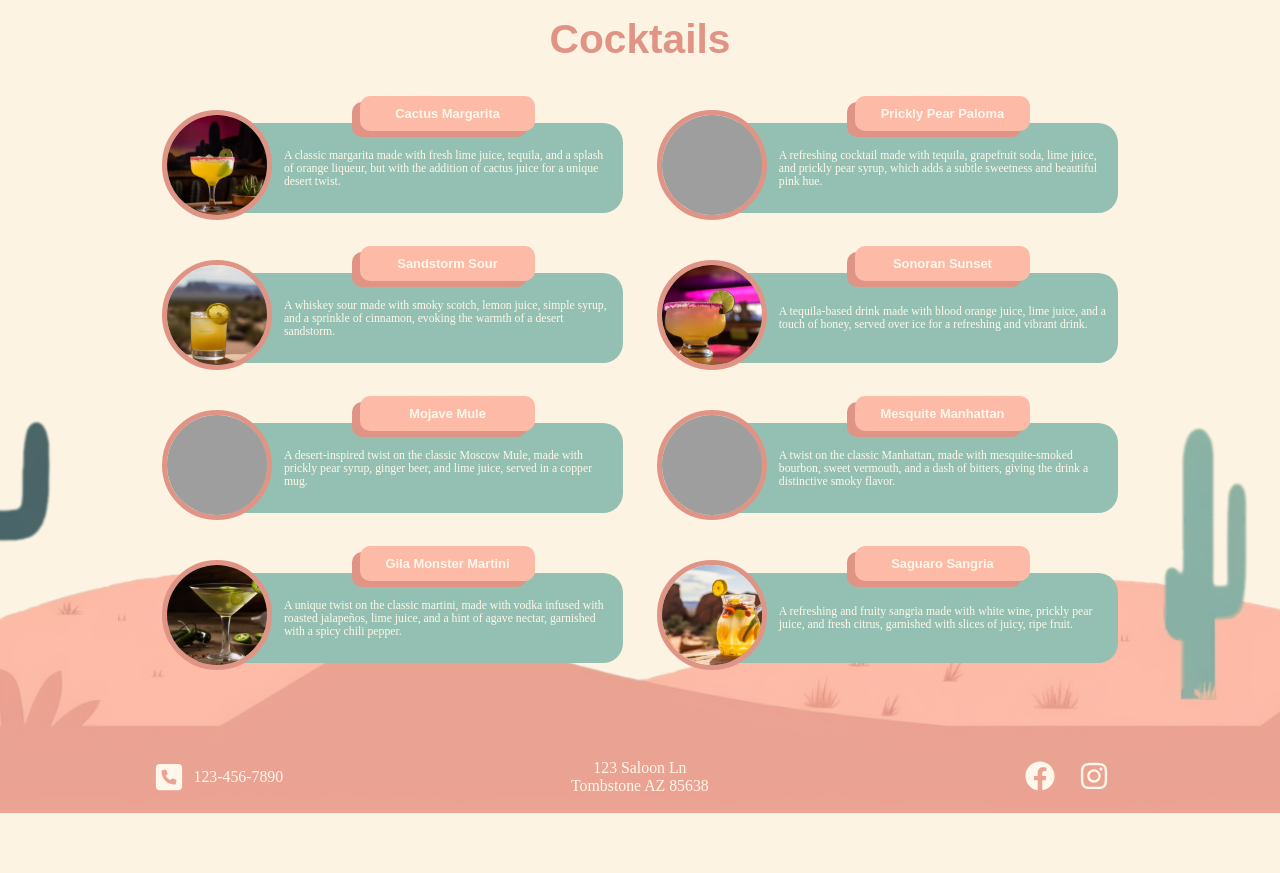
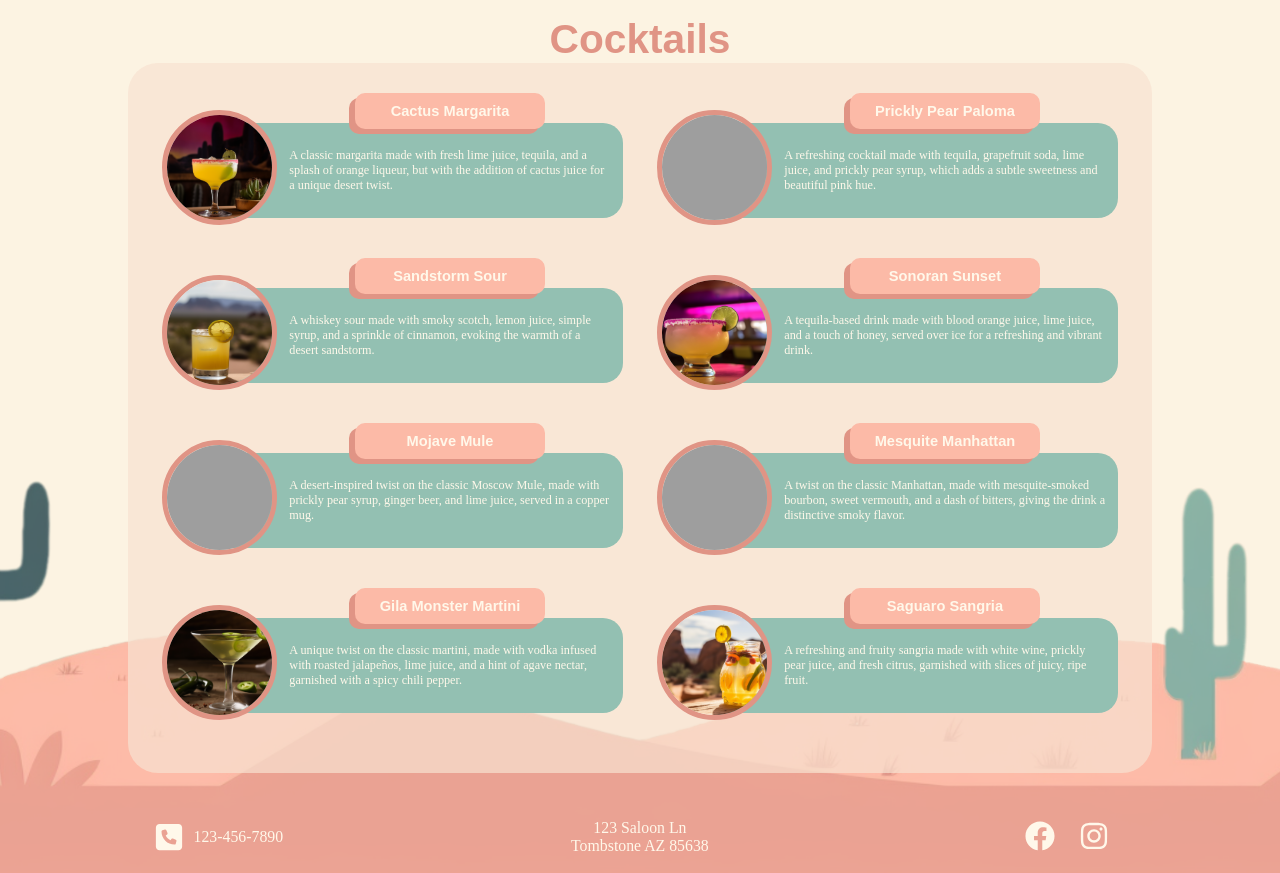
Before and after one commit to kjacobsen327/kjacobsen327.github.io, a PHP site: page /web150_asn5_kevin_jacobsen_salon_saloon/drink_menu.html in a window 1280 px wide. Shown: the part 71-944 px from the top of the page. Before the commit the page ends 884 px from the top, so only its background shows below. Run offline with PHP 8.4, Linux system fonts and the light colour scheme; some libraries are stand-ins or nearby versions; some web fonts are replaced; grey boxes are pictures that could not be loaded.

Commit message:
Add files via upload

```diff
--- a/web150_asn5_kevin_jacobsen_salon_saloon/styles/styles.css
+++ b/web150_asn5_kevin_jacobsen_salon_saloon/styles/styles.css
@@ -371,13 +376,15 @@ h2 {
     justify-content: space-evenly;
     width: 100%;
     padding-top: 50px;
+    background-color: #f8e2d2b2;
+    border-radius: 30px;
 }
 
 .drink_item {
     width: 45%;
     max-width: 800px;
     height: 150px;
-    margin-bottom: 40px;
+    margin-bottom: 50px;
     display: flex;
     justify-content: flex-end;
     position: relative;
@@ -386,11 +393,11 @@ h2 {
 .drink_item h3 {
     font-family: 'Hammersmith One', sans-serif;
     background-color: #fcbaa7;
-    font-size: 1.1em;
-    width: 50%;
-    min-width: 100px;
+    font-size: 1.2em;
+    width: 55%;
+    min-width: 150px;
     position: absolute;
-    top: -40px;
+    top: -45px;
     left: 0;
     right: 0;
     margin-right: auto;
@@ -398,11 +405,12 @@ h2 {
     padding: 10px 5%;
     text-align: center;
     border-radius: 10px;
-    box-shadow: -8px 6px #e09485;
+    box-shadow: -6px 5px #e09485;
 }
 
 .drink_item_image_container {
     align-self: center;
+    z-index: 2;
 }
 
 .drink_item_image_container img {
@@ -417,7 +425,7 @@ h2 {
     position: relative;
     align-self: center;
     display: flex;
-    z-index: -1;
+    z-index: 1;
     background-color: #93c0b2;
     font-size: .55em;
     height: 120px;
@@ -431,7 +439,7 @@ h2 {
     position: absolute;
     z-index: -2;
     top: 0;
-    left: -5vw;
+    left: -20%;
     height: 100%;
 width: 100%;}
 
@@ -611,7 +611,7 @@ div.footer-background {
     }
 
     .drink_item_text_container {
-        font-size: .53em;
+        font-size: .56em;
         height: 100px;
     }
 
@@ -628,17 +628,17 @@ div.footer-background {
         max-width: 1024px;
     }
     .drink_item {
-        height: 110px;
+        height: 115px;
     }
 
     .drink_item_text_container {
-        font-size: .52em;
-        height: 90px;
+        font-size: .54em;
+        height: 95px;
     }
 
     .drink_item_image_container img {
-        height: 110px;
-        width: 110px;
+        height: 115px;
+        width: 115px;
     }
 }
 
```
Also changed, not shown: other parts of web150_asn5_kevin_jacobsen_salon_saloon/styles/styles.css (+28 -15 lines).
